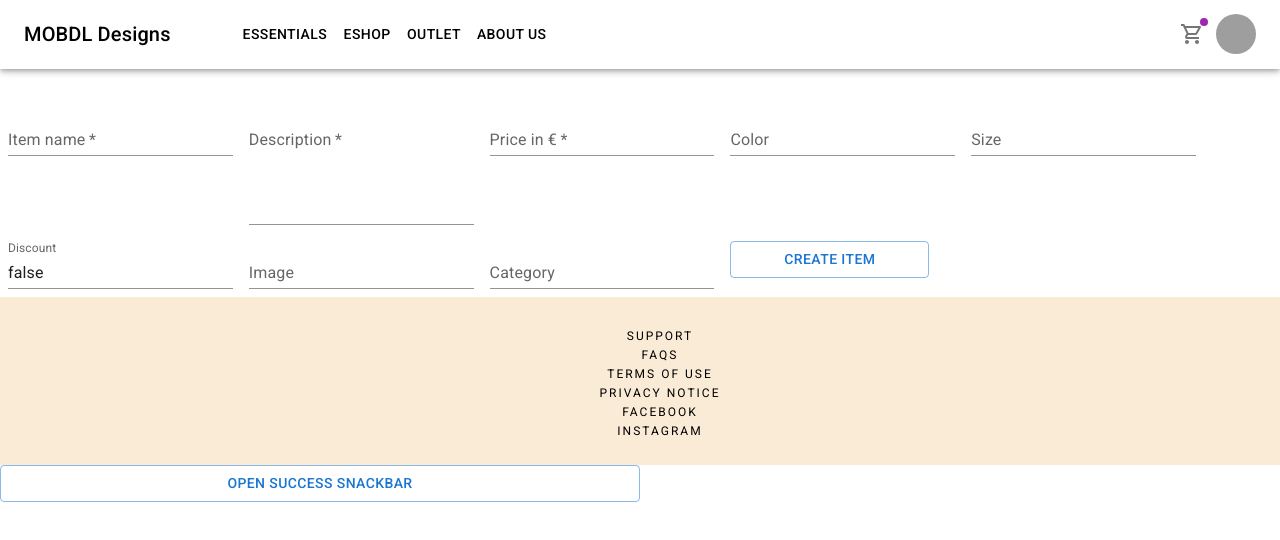
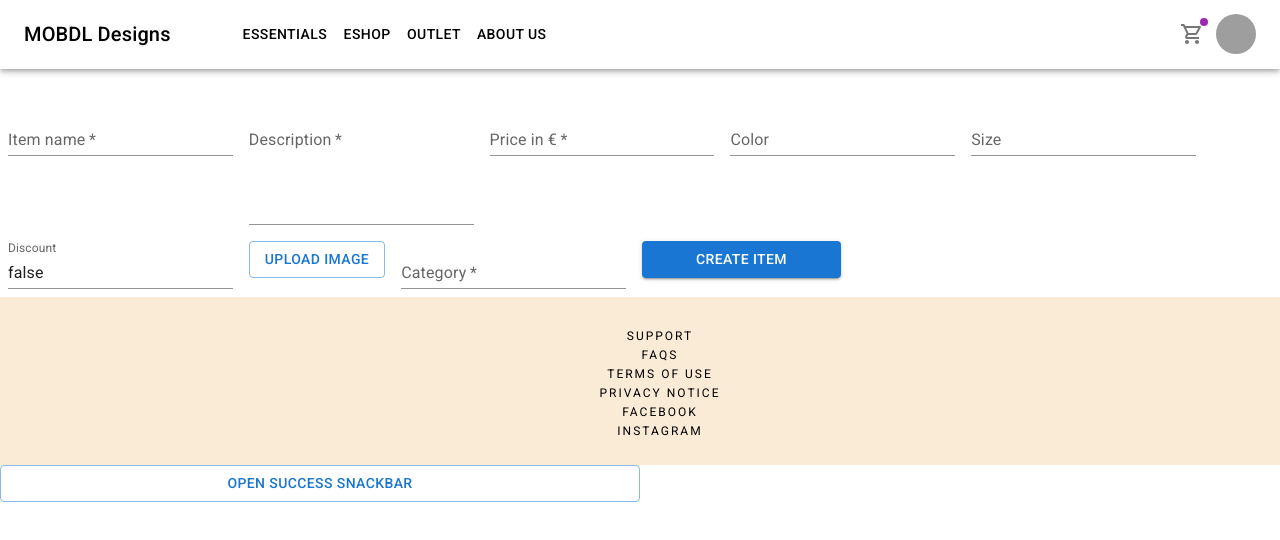
Before and after one commit to FOrtega79/Fashion, a React (Create React App) app in the folder client/: page /admin/dashboard in a window 1280 px wide. Shown: the top 540 px of the page. Built offline with nearby package versions, Linux system fonts and the light colour scheme; grey boxes are pictures that could not be loaded.

Commit message:
cloudinary upload one image done

```diff
--- a/client/src/components/NewItemForm/NewItemForm.jsx
+++ b/client/src/components/NewItemForm/NewItemForm.jsx
@@ -3,6 +3,8 @@ import Box from '@mui/material/Box';
 import TextField from '@mui/material/TextField';
 import { useState } from 'react';
 import { createNewItem } from '../../services/items.service';
+import { styled } from '@mui/material/styles'
+import { uploadImg } from '../../services/uploadImage.service';
 
 
 function NewItemForm (props) {
@@ -31,6 +33,19 @@ function NewItemForm (props) {
         .then(response => console.log(response.data))
         .catch(err => console.log(err))
     }
+
+    const handleFileUpload = e => {
+      const uploadData = new FormData()
+      uploadData.append('imageData', e.target.files[0])
+
+      uploadImg(uploadData)
+        .then(res => console.log('Backend response ----> ', res))
+        .catch(err => console.log(err))
+    }
+
+    const Input = styled('input')({
+      display: 'none',
+    });
 
     return (
       <Box onSubmit={handleFormSubmit}
@@ -100,16 +115,24 @@ function NewItemForm (props) {
         onChange={handleInputChange}
         />
 
-        <TextField
+        {/* <TextField
+        required
         id="standard-basic"
-        label="Image"
+        label="Upload Image"
         variant="standard"
         value={image}
         name='image'
-        onChange={handleInputChange}
-        />
+        /> */}
+
+      <label htmlFor="contained-button-file">
+        <Input accept="image/*" id="contained-button-file"  type="file" onChange={ handleFileUpload }/>
+        <Button variant="outlined" component="span" >
+          Upload Image
+        </Button>
+      </label>
 
         <TextField
+        required
         id="standard-basic"
         label="Category"
         variant="standard"
@@ -118,7 +141,7 @@ function NewItemForm (props) {
         onChange={handleInputChange}
         />
 
-        <Button variant='outlined' type='submit'>Create Item</Button>
+        <Button variant='contained' type='submit'>Create Item</Button>
 
       </Box>
     );
--- /dev/null
+++ b/client/src/services/uploadImage.service.js
@@ -0,0 +1,9 @@
+import axios from 'axios'
+
+const uploadService = axios.create({
+    baseURL:`${process.env.REACT_APP_SERVER_URL}/upload`
+})
+
+export function uploadImg(imgForm) {
+    return uploadService.post('/image', imgForm)
+}
```
Also changed, not shown: 1 other file (tests, documents, lock files or other folders).
